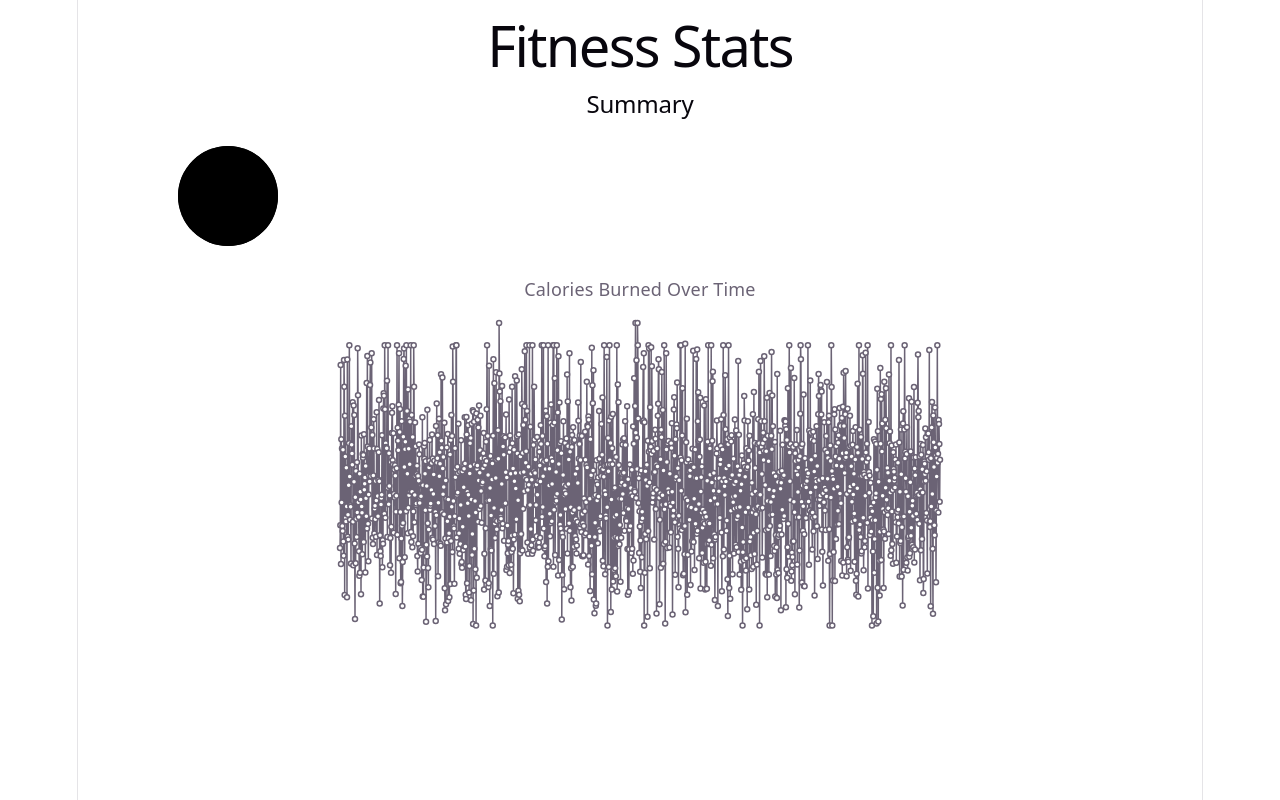
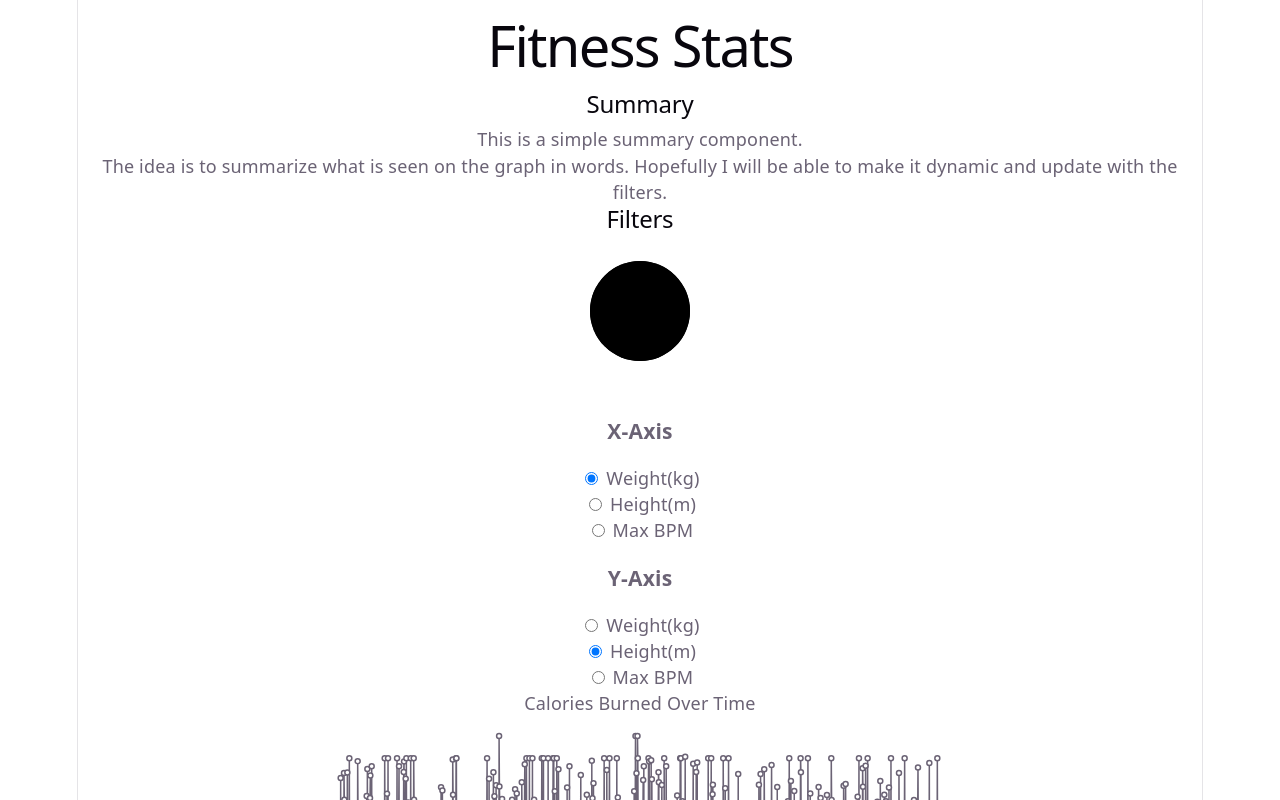
Before and after one commit to partum/fitness-stats, a React (Vite) app: page / in a window 1280 px wide. Shown: the top 800 px of the page. Built offline with nearby package versions, Linux system fonts and the light colour scheme.

Commit message:
created a component for the radio buttons that will be used in the filter

```diff
--- /dev/null
+++ b/src/components/FilterRadio.jsx
@@ -0,0 +1,45 @@
+import { useState } from 'react';
+
+function FilterRadio(props) {
+    const [selectedValue, setSelectedValue] = useState(props.default);
+
+    const handleChange = (event) => {
+        setSelectedValue(event.target.value);
+    };
+    //rewrite this section using data.map to save space and time
+    return (
+        <form >
+            <label>
+                <input
+                    type="radio"
+                    name={props.name} //I need to pick a unique name for each group of radio buttons so that they are grouped together correctly.
+                    value="weight"
+                    checked={selectedValue === 'weight'}
+                    onChange={handleChange}
+                /> Weight(kg)
+            </label>
+            <br />
+            <label>
+                <input
+                    type="radio"
+                    name={props.name}
+                    value="height"
+                    checked={selectedValue === 'height'}
+                    onChange={handleChange}
+                /> Height(m)
+            </label>
+            <br />
+            <label>
+                <input
+                    type="radio"
+                    name={props.name}
+                    value="Max_BPM"
+                    checked={selectedValue === 'Max_BPM'}
+                    onChange={handleChange}
+                /> Max BPM
+            </label>
+            <br />
+        </form>
+    );
+}
+export default FilterRadio;
--- a/src/components/Filters.jsx
+++ b/src/components/Filters.jsx
@@ -1,5 +1,6 @@
 import React, { useState, useRef, useEffect } from 'react';
 import * as d3 from "d3";
+import FilterRadio from './FilterRadio';
 
 function Filters() {
 
@@ -11,7 +12,7 @@ function Filters() {
       svgElement.append("circle")
         .attr("cx", 150)
         .attr("cy", 70)
-      .attr("r",  50)
+        .attr("r", 50)
     }, [])
 
     return (
@@ -20,6 +21,14 @@ function Filters() {
       />
     )
   }
-return Circle();
+  return (<span>
+    <h2>Filters</h2>
+    {Circle()}
+    <h3>X-Axis</h3>
+    <FilterRadio name="filter_data_x" default="weight" />
+    <h3>Y-Axis</h3>
+    <FilterRadio name="filter_data_y" default="height" />
+  </span>)
+
 }
 export default Filters;
--- a/src/components/Summary.jsx
+++ b/src/components/Summary.jsx
@@ -2,6 +2,8 @@ import React, { useState } from 'react';
 function Summary() {
     return <span>
         <h2>Summary</h2>
+        <p>This is a simple summary component.</p>
+        <p>The idea is to summarize what is seen on the graph in words. Hopefully I will be able to make it dynamic and update with the filters.</p>
     </span>;
 }
 export default Summary;
```
Also changed, not shown: 1 other file (tests, documents, lock files or other folders). Lines whose indentation alone changed are shown as unchanged.
